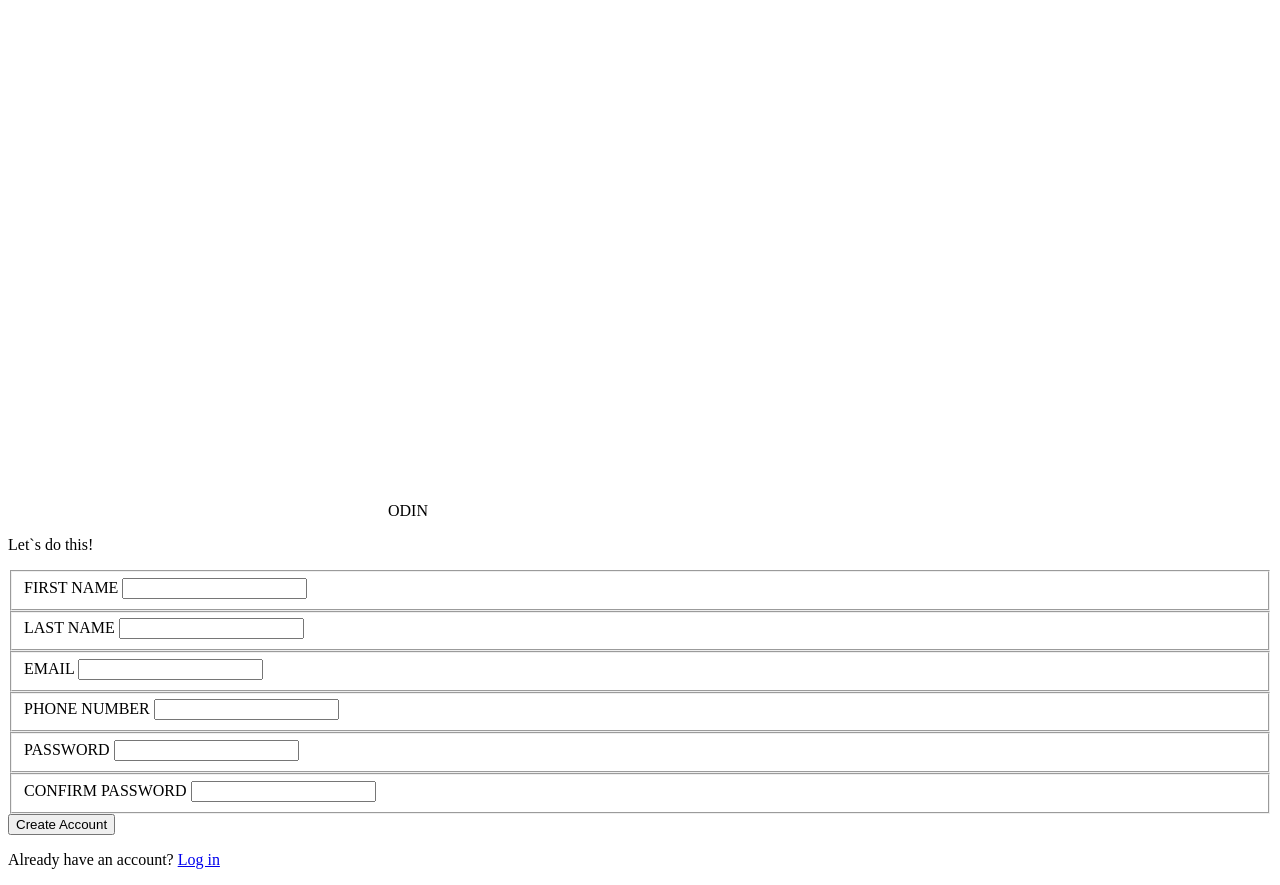
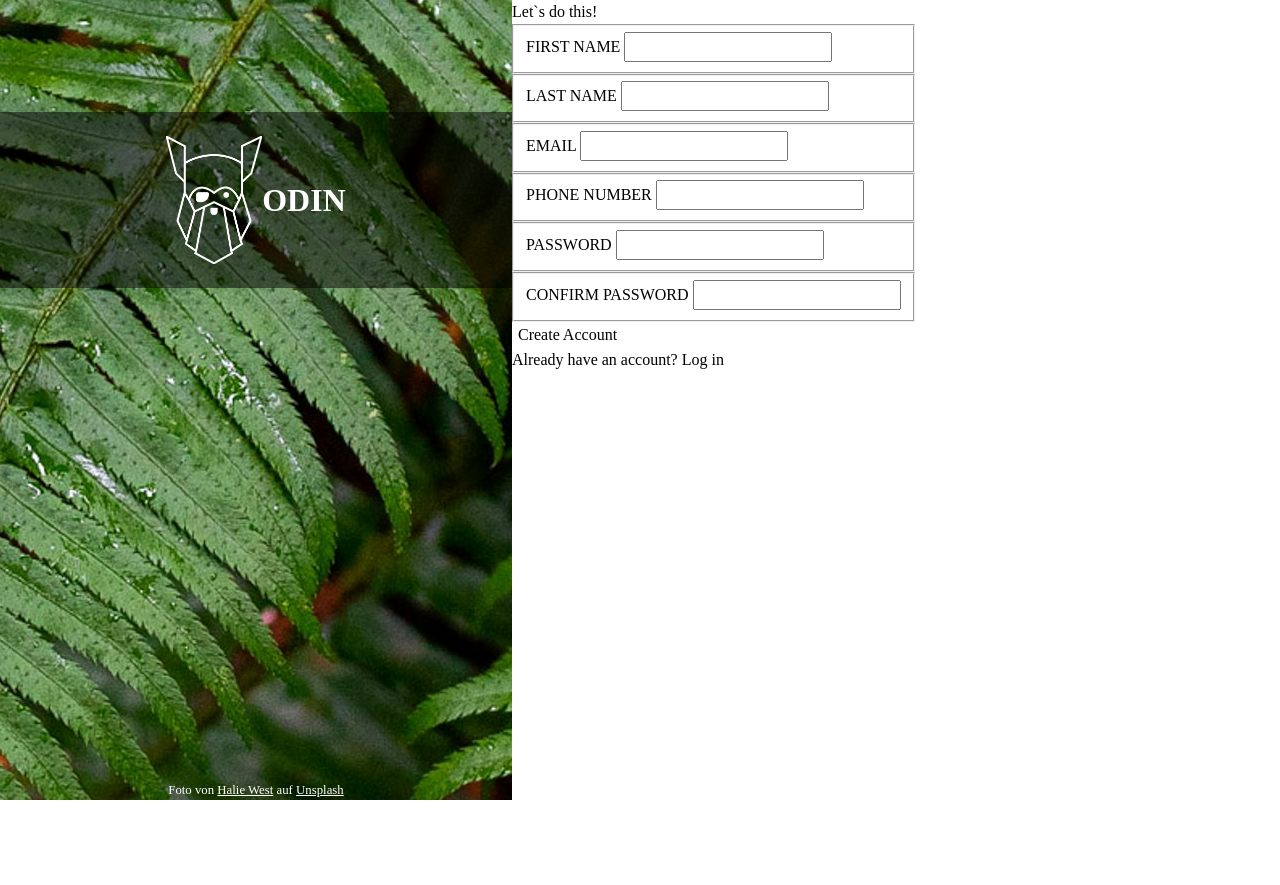
Before and after one commit to Farzane2630/TOP-sign-up-form, a plain HTML site: page index.html in a window 1280 px wide. After the commit the page ends 800 px from the top, so only its background shows below. Drawn offline with Linux system fonts and the light colour scheme.

Commit message:
feat: aside section

```diff
--- a/index.html
+++ b/index.html
@@ -3,17 +3,25 @@
   <head>
     <meta charset="UTF-8" />
     <meta name="viewport" content="width=device-width, initial-scale=1.0" />
-    <title>Document</title>
+    <title>The Odin Project | sign up form</title>
+<link rel="stylesheet" href="styles/reset.css">
+<link rel="stylesheet" href="styles/style.css">
 </head>
   <body>
     <aside class="aside">
       <div class="logo__container">
+        <a href="" class="logo__link">
             <img
               src="assets/images/odin-lined.png"
               alt="odin logo image"
               class="logo__image"
             /><span class="logo__title">ODIN</span>
+        </a>
       </div>
+      <footer class="aside__footer">
+        Foto von <a class="artist__name" href="https://unsplash.com/de/@haliewestphoto?utm_source=unsplash&utm_medium=referral&utm_content=creditCopyText">Halie West</a> auf <a href="https://unsplash.com/de/fotos/grune-blattpflanze-in-nahaufnahme-25xggax4bSA?utm_source=unsplash&utm_medium=referral&utm_content=creditCopyText">Unsplash</a>
+      </a>
+      </footer>
     </aside>
     <main class="main">
       <form action="#" class="form">
--- a/styles/reset.css
+++ b/styles/reset.css
@@ -0,0 +1,57 @@
+/*
+  Josh's Custom CSS Reset
+  https://www.joshwcomeau.com/css/custom-css-reset/
+*/
+
+*, *::before, *::after {
+  box-sizing: border-box;
+}
+
+* {
+  margin: 0;
+}
+
+@media (prefers-reduced-motion: no-preference) {
+  html {
+    interpolate-size: allow-keywords;
+  }
+}
+
+body {
+  line-height: 1.5;
+  -webkit-font-smoothing: antialiased;
+}
+
+img, picture, video, canvas, svg {
+  display: block;
+  max-width: 100%;
+}
+
+input, button, textarea, select {
+  font: inherit;
+}
+
+p, h1, h2, h3, h4, h5, h6 {
+  overflow-wrap: break-word;
+}
+
+p {
+  text-wrap: pretty;
+}
+h1, h2, h3, h4, h5, h6 {
+  text-wrap: balance;
+}
+
+#root, #__next {
+  isolation: isolate;
+}
+
+a{
+    text-decoration: none;
+    color: inherit;
+}
+
+button {
+    border: none;
+    background-color: transparent;
+}
--- a/styles/style.scss
+++ b/styles/style.scss
@@ -0,0 +1,57 @@
+body {
+    display: flex;
+
+@media (max-width: 45rem) {
+flex-direction: column;
+}
+}
+
+.aside {
+    height: 100vh;
+    width: 40vw;
+    background-position: center;
+    background-repeat: no-repeat;
+    background-image: url("/assets/images/halie-west-25xggax4bSA-unsplash.jpg");
+    display: flex;
+    flex-direction: column;
+    justify-content: space-between;
+    padding-block-start: 7rem;
+
+    .logo__container a {
+        width: 100%;
+        display: flex;
+        align-items: center;
+        justify-content: center;
+        background-color: rgba(0, 0, 0, 0.5);
+        color: white;
+        font-size: 2rem;
+        font-weight: 600;
+        padding: 1.5rem;
+    }
+
+    .logo__image {
+        width: 6rem;
+        height: 8rem;
+    }
+
+    .aside__footer {
+        color: white;
+        font-size: .8rem;
+        text-align: center;
+
+        a {
+            text-decoration: underline;
+        }
+
+        @media (max-width: 45rem) {
+            display: none;
+    }
+    }
+
+    @media (max-width: 45rem) {
+        width: 100%;
+        height: fit-content;
+        padding-block: 0;
+        justify-content: center;
+    }
+}
```
Also changed, not shown: styles/style.css (added), 1 other file. Lines whose indentation alone changed are shown as unchanged.
